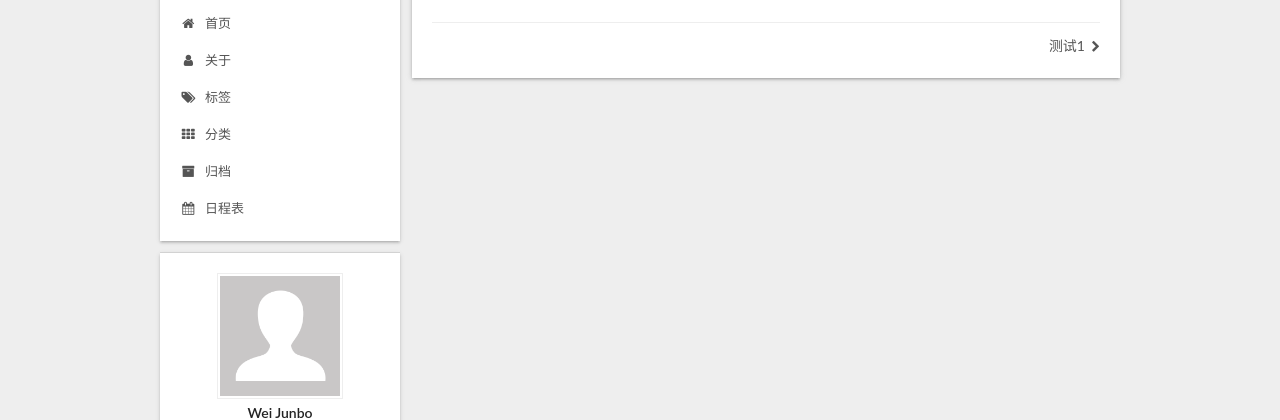
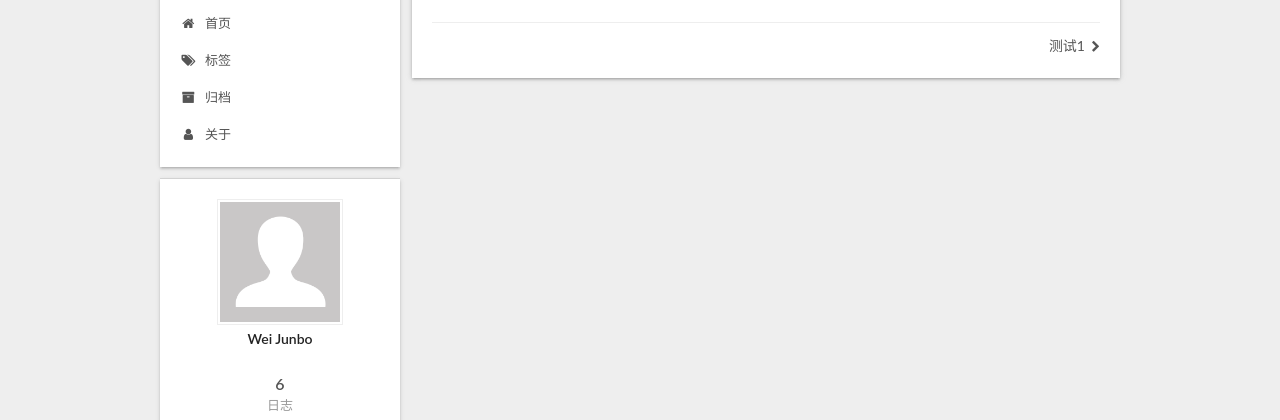
Before and after one commit to wjbgis/wjbgis.github.io, a plain HTML site: page 2019/08/01/hello-world/index.html in a window 1280 px wide. Shown: the part 104-524 px from the top of the page. Drawn offline with Linux system fonts and the light colour scheme.

Commit message:
Site updated: 2019-08-01 17:03:58

```diff
--- a/2019/08/01/hello-world/index.html
+++ b/2019/08/01/hello-world/index.html
@@ -193,32 +193,12 @@
         </li>
 
 
-        <li class="menu-item menu-item-about">
-          <a href="/about/" rel="section">
-
-              <i class="menu-item-icon fa fa-fw fa-user"></i> <br>
-
-            关于
-          </a>
-        </li>
-
-
         <li class="menu-item menu-item-tags">
           <a href="/tags/" rel="section">
 
               <i class="menu-item-icon fa fa-fw fa-tags"></i> <br>
 
             标签
-          </a>
-        </li>
-
-
-        <li class="menu-item menu-item-categories">
-          <a href="/categories/" rel="section">
-
-              <i class="menu-item-icon fa fa-fw fa-th"></i> <br>
-
-            分类
           </a>
         </li>
 
@@ -233,12 +213,12 @@
         </li>
 
 
-        <li class="menu-item menu-item-schedule">
-          <a href="/schedule/" rel="section">
+        <li class="menu-item menu-item-about">
+          <a href="/about/" rel="section">
 
-              <i class="menu-item-icon fa fa-fw fa-calendar"></i> <br>
+              <i class="menu-item-icon fa fa-fw fa-user"></i> <br>
 
-            日程表
+            关于
           </a>
         </li>
 
--- a/css/main.css
+++ b/css/main.css
@@ -1823,7 +1823,7 @@ pre .javascript .function {
   width: 4px;
   height: 4px;
   border-radius: 50%;
-  background: #d486b4;
+  background: #ff2142;
 }
 .links-of-blogroll {
   font-size: 13px;
```
Also changed, not shown: 2019/08/01/test1/index.html (+4 -24 lines), 2019/08/01/test2/index.html (+4 -24 lines), 2019/08/01/test3/index.html (+4 -24 lines), 2019/08/01/test4/index.html (+4 -24 lines), 2019/08/01/test5/index.html (+4 -24 lines), archives/2019/08/index.html (+4 -24 lines), archives/2019/index.html (+4 -24 lines), archives/index.html (+4 -24 lines), index.html (+4 -24 lines).
